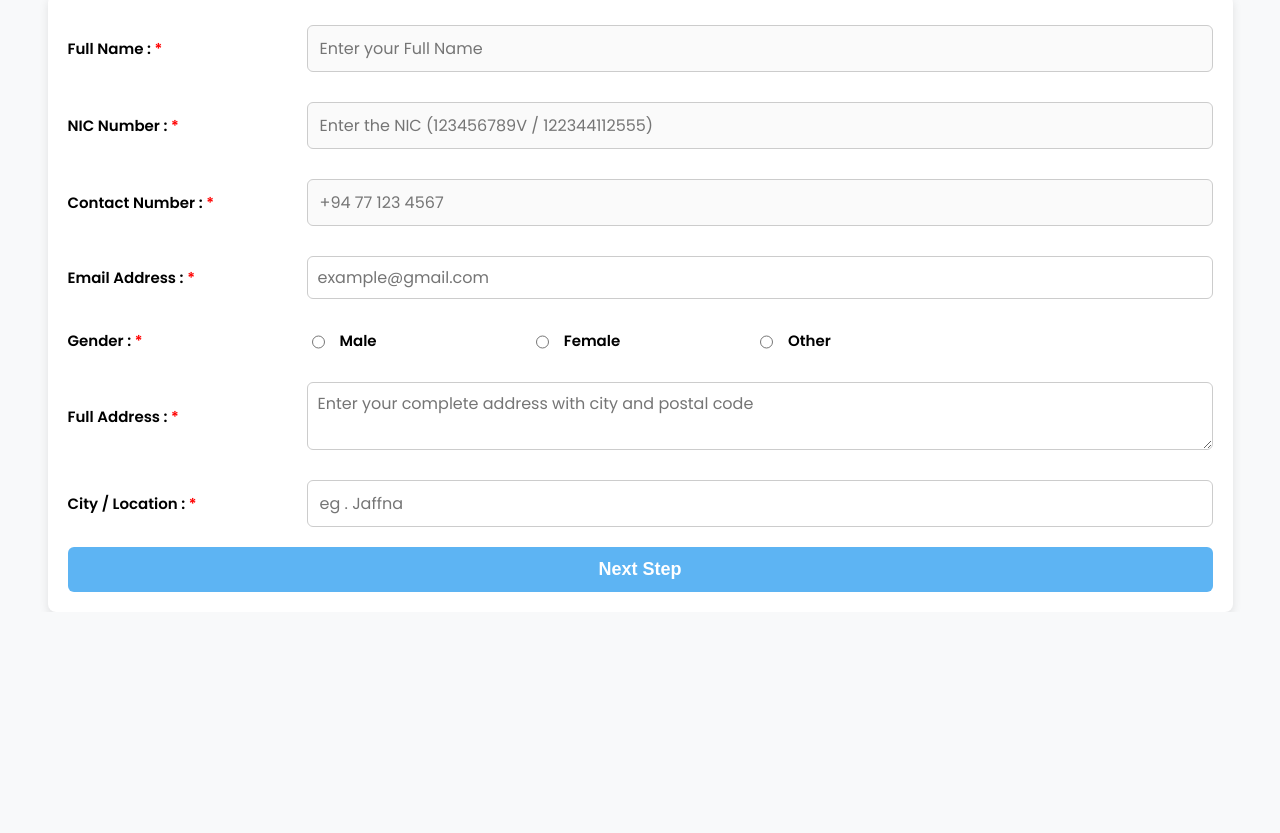
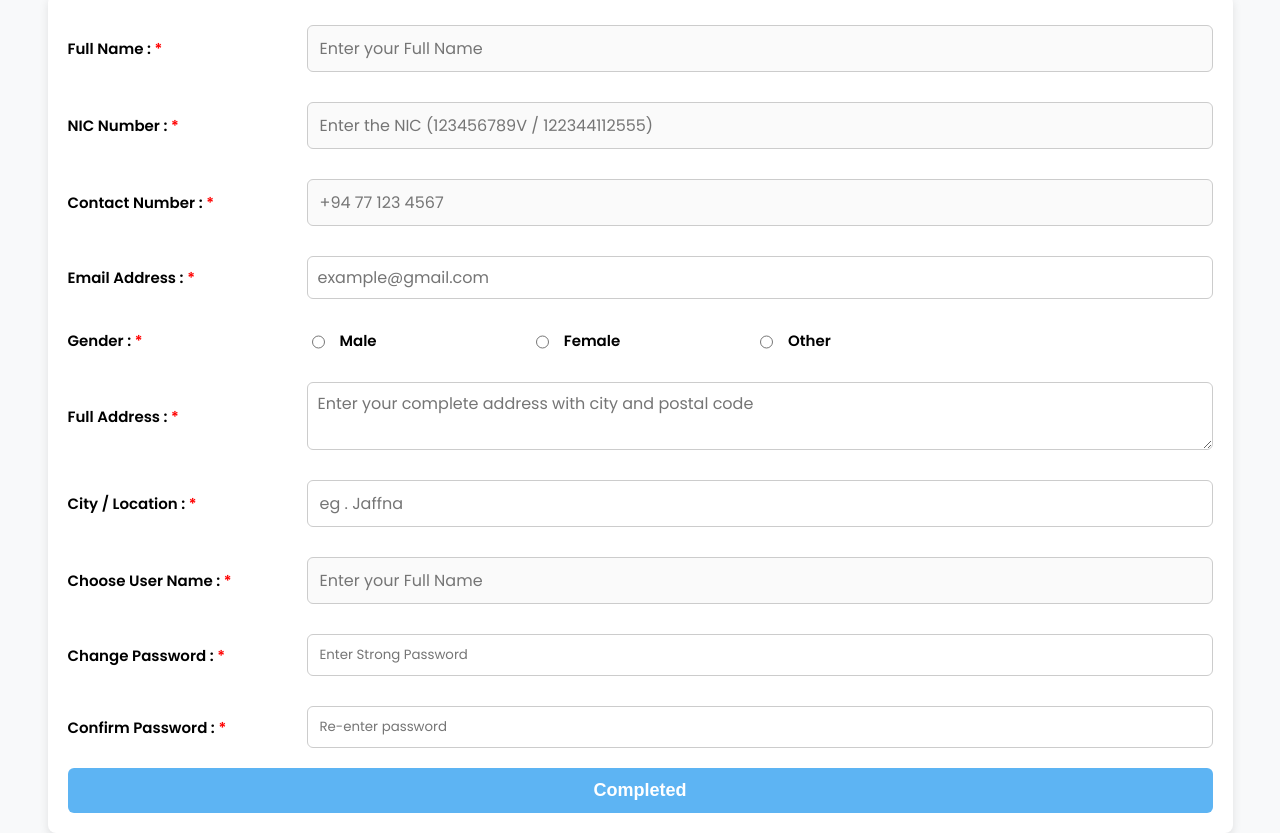
Before and after one commit to kawsi2911/TrustCare, a React (Vite) app in the folder Final year Project/Trust_Care_Front_End/: page /familyprofileedit in a window 1280 px wide. Shown: the part 284-1117 px from the top of the page. Before the commit the page ends 896 px from the top, so only its background shows below. Built offline with nearby package versions, Linux system fonts and the light colour scheme.

Commit message:
update all

```diff
--- a/Final year Project/Trust_Care_Front_End/src/family-components/FamilyProfileEdit.jsx
+++ b/Final year Project/Trust_Care_Front_End/src/family-components/FamilyProfileEdit.jsx
@@ -54,8 +54,23 @@ function FamilyProfileEdit(){
                                 <input type = 'text' id = 'Family-City' name = 'Family-City' placeholder = 'eg . Jaffna' />
                             </div>
 
+                             <div className='row'>
+                                <label htmlFor='username'> Choose User Name : <span className='star'>*</span></label>
+                                <input type='text' disabled  id='username' name='username' placeholder='Enter your Full Name' />
+                            </div>
 
-                            <button className = 'next' onClick={() => navigate("/servicetaken")} > Next Step </button>
+                            <div className = 'row'>
+                                <label htmlFor = 'create_password'>Change Password : <label className='star'> * </label> </label>
+                                <input type = 'password' id = 'create_password' name = 'create_password' placeholder = 'Enter Strong Password' />
+                            </div>
+
+                            <div className = 'row'>
+                                <label htmlFor = 'confirm_password'>Confirm Password : <label className='star'> * </label> </label>
+                                <input type = 'password' id = 'confirm_password' name = 'confirm_password' placeholder = 'Re-enter password' />
+                            </div>
+
+
+                            <button className = 'next' onClick={() => navigate("/servicetaken")} > Completed </button>
 
                         </div>
                     </div>
```
Also changed, not shown: Final year Project/Trust_Care_Front_End/src/assets/logo.jpeg (deleted), Final year Project/Trust_Care_Front_End/src/assets/logo.png (added).
